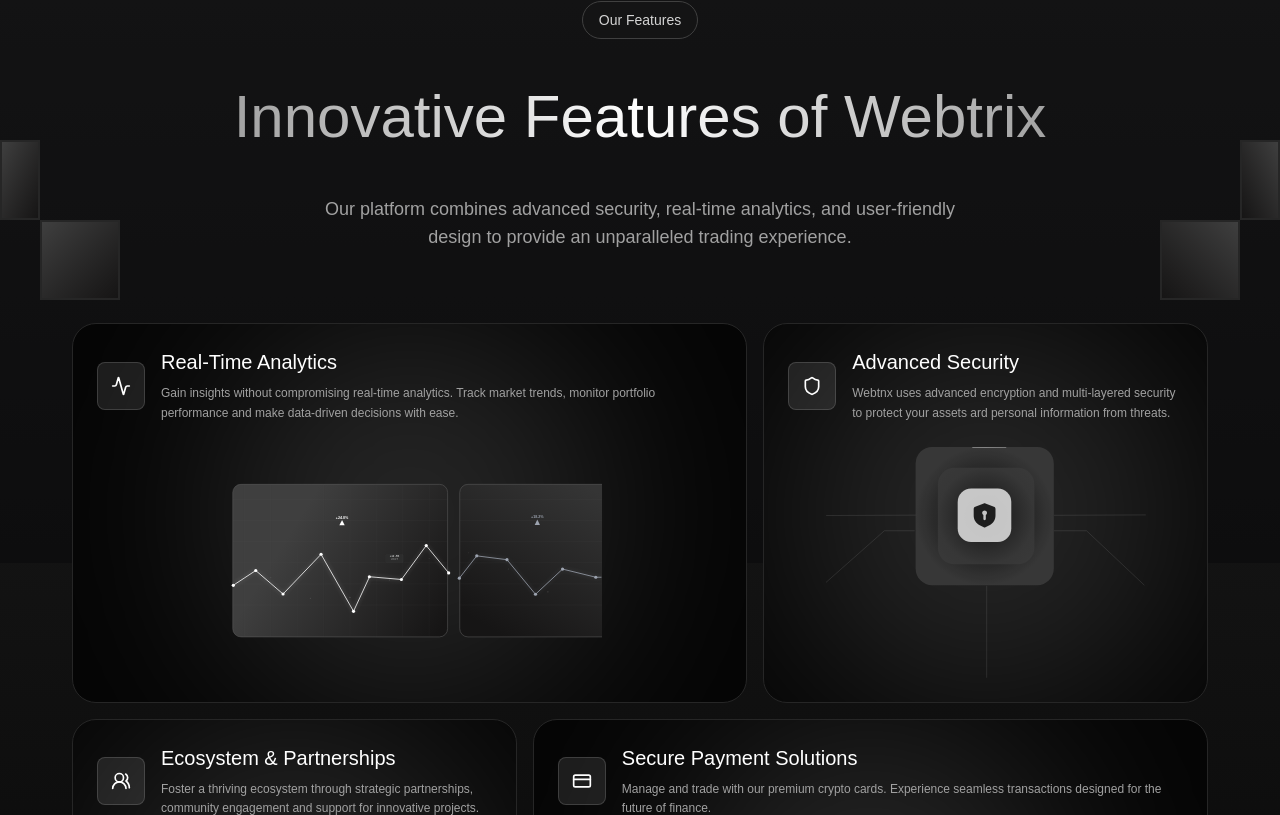
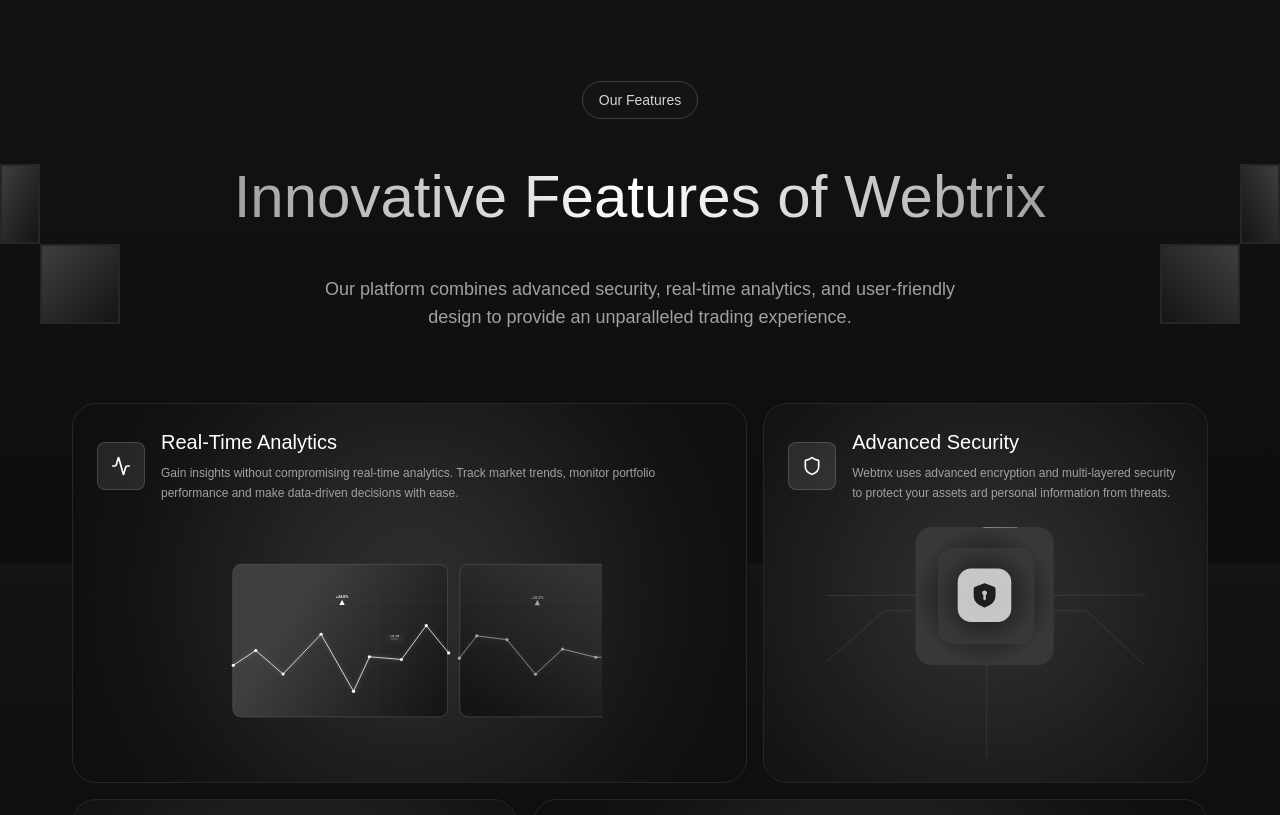
Before and after one commit to Nurman2022/web3-finance, a Next.js app: page / in a window 1280 px wide. Shown: the part 1165-1980 px from the top of the page. Built offline with nearby package versions, Linux system fonts and the light colour scheme.

Commit message:
update naming and class

```diff
--- a/src/app/demo/page.js
+++ b/src/app/demo/page.js
@@ -1,4 +1,4 @@
-import { OrbitUsers } from "@/components/illustrations/OrbitUsers";
+import { OrbitUsers } from "@/components/illustrations/orbit-users";
 
 
 export default function CardStackDemo() {
--- a/src/app/page.js
+++ b/src/app/page.js
@@ -43,45 +43,6 @@
         </BackgroundBeamsWithCollision>
 
         <HeroGradientCircle>
-          <div className="absolute inset-0 pointer-events-none z-40">
-            {/* Top Left */}
-            <div className="absolute top-1/2 -left-96 w-[900px] h-[1000px] bg-neutral-400/20 rounded-full blur-[130px]" />
-
-            {/* Top Right */}
-            <div className="absolute top-3/4 -right-50 w-[400px] h-[400px] bg-neutral-400/20 rounded-full blur-[100px]" />
-
-            {/* Left block */}
-            <div className="absolute top-[15%] left-0 ">
-              <div className="h-20 w-10 bg-gradient-to-br from-[#3F3F3F] to-[#161515] border-2 border-neutral-800" />
-              <div className="h-20 w-20 ml-10 bg-gradient-to-br from-[#3F3F3F] to-[#161515] border-2 border-neutral-800" />
-            </div>
-
-
-            {/* Right block */}
-            <div className="absolute top-[15%] right-0 scale-x-[-1]">
-              <div className="h-20 w-10 bg-gradient-to-br from-[#3F3F3F] to-[#161515] border-2 border-neutral-800" />
-              <div className="h-20 w-20 ml-10 bg-gradient-to-br from-[#3F3F3F] to-[#161515] border-2 border-neutral-800" />
-            </div>
-
-
-
-            {/* Middle Left */}
-            {/* <div className="absolute top-1/3 left-1/4 w-[350px] h-[350px] bg-neutral-500/10 rounded-full blur-[90px]" /> */}
-
-            {/* Center */}
-            {/* <div className="absolute top-1/2 left-1/2 -translate-x-1/2 -translate-y-1/2 w-[600px] h-[600px] bg-neutral-200/8 rounded-full blur-[150px]" /> */}
-            {/* Center */}
-            {/* <div className="absolute top-1/2 left-1/2 -translate-x-1/2 -translate-y-1/2 w-[600px] h-[600px] bg-neutral-200/8 rounded-full blur-[150px]" /> */}
-
-            {/* Middle Right */}
-            {/* <div className="absolute top-2/3 right-10 w-[450px] h-[450px] bg-neutral-400/12 rounded-full blur-[110px]" /> */}
-
-            {/* Bottom Left */}
-            {/* <div className="absolute bottom-40 left-1/3 w-[400px] h-[400px] bg-neutral-300/15 rounded-full blur-[100px]" /> */}
-
-            {/* Bottom Right */}
-            {/* <div className="absolute bottom-20 right-1/4 w-[500px] h-[500px] bg-neutral-500/18 rounded-full blur-[130px]" /> */}
-          </div>
           <Partners />
           <Features />
           <InfoSection />
--- a/src/components/illustrations/CardStackLoop.jsx
+++ b/src/components/illustrations/card-stack.jsx
@@ -4,7 +4,7 @@
 import { useEffect, useState } from "react";
 import Image from "next/image";
 
-export function CardStackLoop({ className }) {
+export function CardStack({ className }) {
     const [activeIndex, setActiveIndex] = useState(0);
     const offset = 35; // offset between cards
     const cards = [
--- a/src/components/illustrations/OrbitUsers.jsx
+++ b/src/components/illustrations/orbit-users.jsx
@@ -1,7 +1,5 @@
 'use client';
 import { motion } from "motion/react";
-
-
 
 export function OrbitUsers() {
     return (
--- a/src/components/sections/Features.jsx
+++ b/src/components/sections/Features.jsx
@@ -1,10 +1,10 @@
 "use client";
 import { motion } from "motion/react";
-import { AnalyticsChart } from "../illustrations/AnalyticsChart";
-import { CardStackLoop } from "../illustrations/CardStackLoop";
-import { ShieldFlowAnimation } from "../illustrations/ShieldFlowAnimation";
+import { AnalyticsChart } from "../illustrations/analytics-chart";
+import { CardStack } from "../illustrations/card-stack";
+import { ShieldFlowAnimation } from "../illustrations/shield-flow";
 import { Activity, Shield, UsersRound, CreditCard } from "lucide-react";
-import { OrbitUsers } from "../illustrations/OrbitUsers";
+import { OrbitUsers } from "../illustrations/orbit-users";
 
 export function Features() {
     const features = [
@@ -33,15 +33,14 @@
         {
             title: "Secure Payment Solutions",
             description: "Manage and trade with our premium crypto cards. Experience seamless transactions designed for the future of finance.",
-            component: <CardStackLoop className="" />,
+            component: <CardStack />,
             icon: CreditCard,
             gridClass: "col-span-3 row-span-1"
         },
     ];
 
     return (
-        <div className="py-20 relative">
-            <div className="relative z-10 max-w-7xl mx-auto px-4">
+        <div className="relative z-10 max-w-7xl mx-auto px-4 py-40">
             <div className="text-center mb-16">
                 <div className="mb-4">
                     <span className="inline-flex items-center rounded-full border border-neutral-700 bg-neutral-900/50 px-4 py-2 text-sm text-neutral-300">
@@ -67,8 +66,7 @@
                             viewport={{ once: true }}
                             className={feature.gridClass}
                         >
-                                <div className="relative group h-full w-full">
-                                    <div className="relative h-full w-full min-h-[300px] rounded-3xl border border-neutral-800 overflow-hidden bg-[#050505]">
+                            <div className="relative group h-full w-full min-h-[300px] rounded-3xl border border-neutral-800 overflow-hidden bg-[#0f0f0f]">
                                 <div className="absolute top-1/2 left-1/2 -translate-x-1/2 -translate-y-1/2 w-[400px] h-[400px] bg-neutral-200/15 group-hover:bg-neutral-200/20 rounded-full blur-[100px] transition-all duration-700 ease-in-out" />
                                 <div className="relative z-10 h-full flex flex-col p-6">
                                     <div className="flex items-center gap-4 mb-6">
@@ -82,12 +80,9 @@
                                             </p>
                                         </div>
                                     </div>
-
-
                                     <div className="flex-1 flex items-center justify-center min-h-0">
                                         <div className="w-full h-full flex items-center justify-center">
                                             {feature.component}
-                                                </div>
                                         </div>
                                     </div>
                                 </div>
@@ -97,6 +92,5 @@
                 </div>
             </div>
         </div>
-        </div>
     );
 }
--- a/src/components/ui/HeroGradientCircle.jsx
+++ b/src/components/ui/HeroGradientCircle.jsx
@@ -66,6 +66,27 @@
                     </div>
                 </div>
 
+                <div className="absolute inset-0 pointer-events-none z-40">
+                    {/* Top Left */}
+                    <div className="absolute top-1/2 -left-96 w-[900px] h-[1000px] bg-neutral-400/20 rounded-full blur-[130px]" />
+
+                    {/* Top Right */}
+                    <div className="absolute top-3/4 -right-50 w-[400px] h-[400px] bg-neutral-400/20 rounded-full blur-[100px]" />
+
+                    {/* Left block */}
+                    <div className="absolute top-[15%] left-0 ">
+                        <div className="h-20 w-10 bg-gradient-to-br from-[#3F3F3F] to-[#161515] border-2 border-neutral-800" />
+                        <div className="h-20 w-20 ml-10 bg-gradient-to-br from-[#3F3F3F] to-[#161515] border-2 border-neutral-800" />
+                    </div>
+
+
+                    {/* Right block */}
+                    <div className="absolute top-[15%] right-0 scale-x-[-1]">
+                        <div className="h-20 w-10 bg-gradient-to-br from-[#3F3F3F] to-[#161515] border-2 border-neutral-800" />
+                        <div className="h-20 w-20 ml-10 bg-gradient-to-br from-[#3F3F3F] to-[#161515] border-2 border-neutral-800" />
+                    </div>
+                </div>
+
                 {/* Content */}
                 <div className="relative z-20">
                     {children}
```
Also changed, not shown: src/components/illustrations/analytics-chart.jsx (renamed from src/components/illustrations/AnalyticsChart.jsx), src/components/illustrations/shield-flow.jsx (renamed from src/components/illustrations/ShieldFlowAnimation.jsx). Lines whose indentation alone changed are shown as unchanged.
